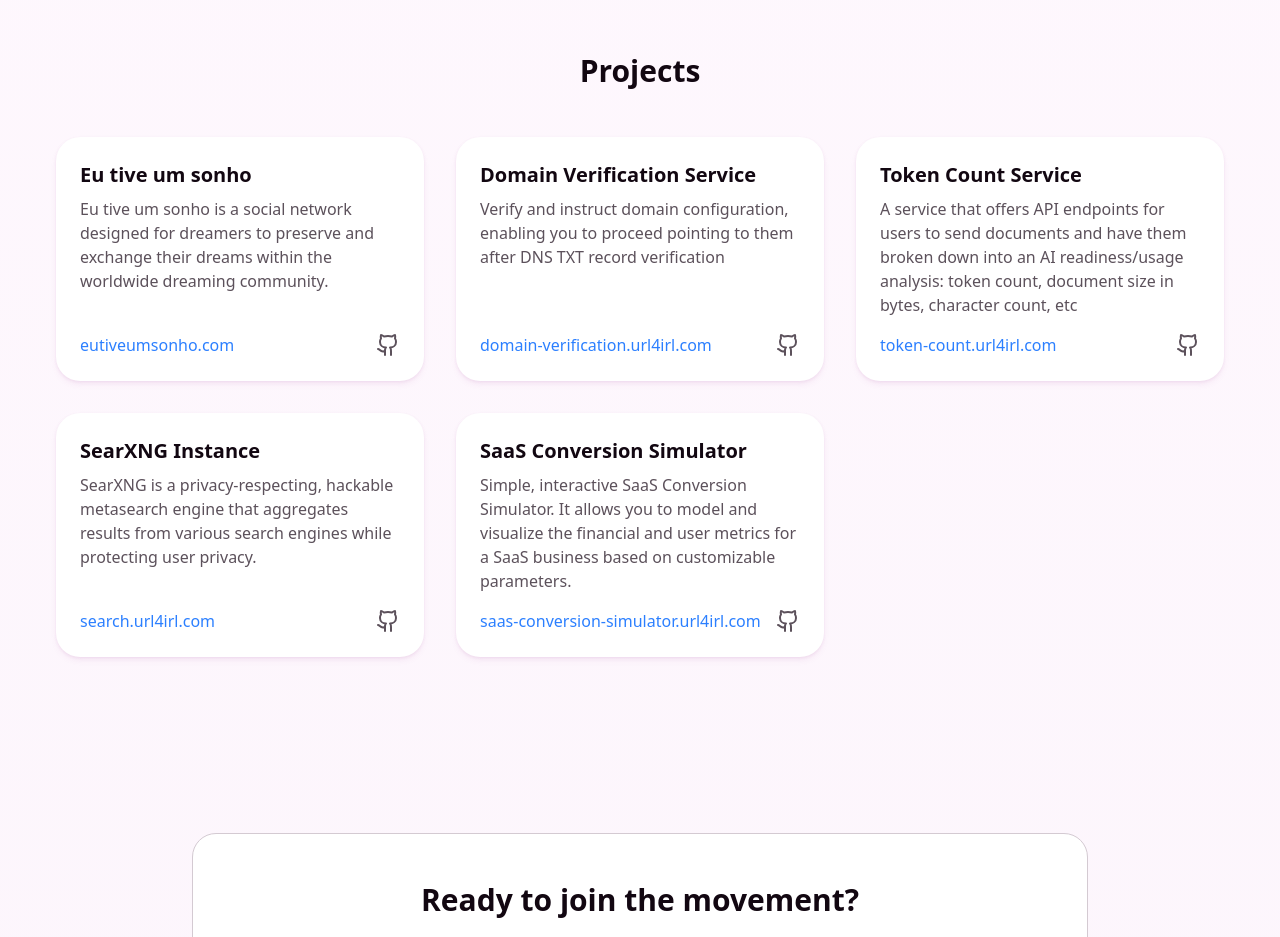
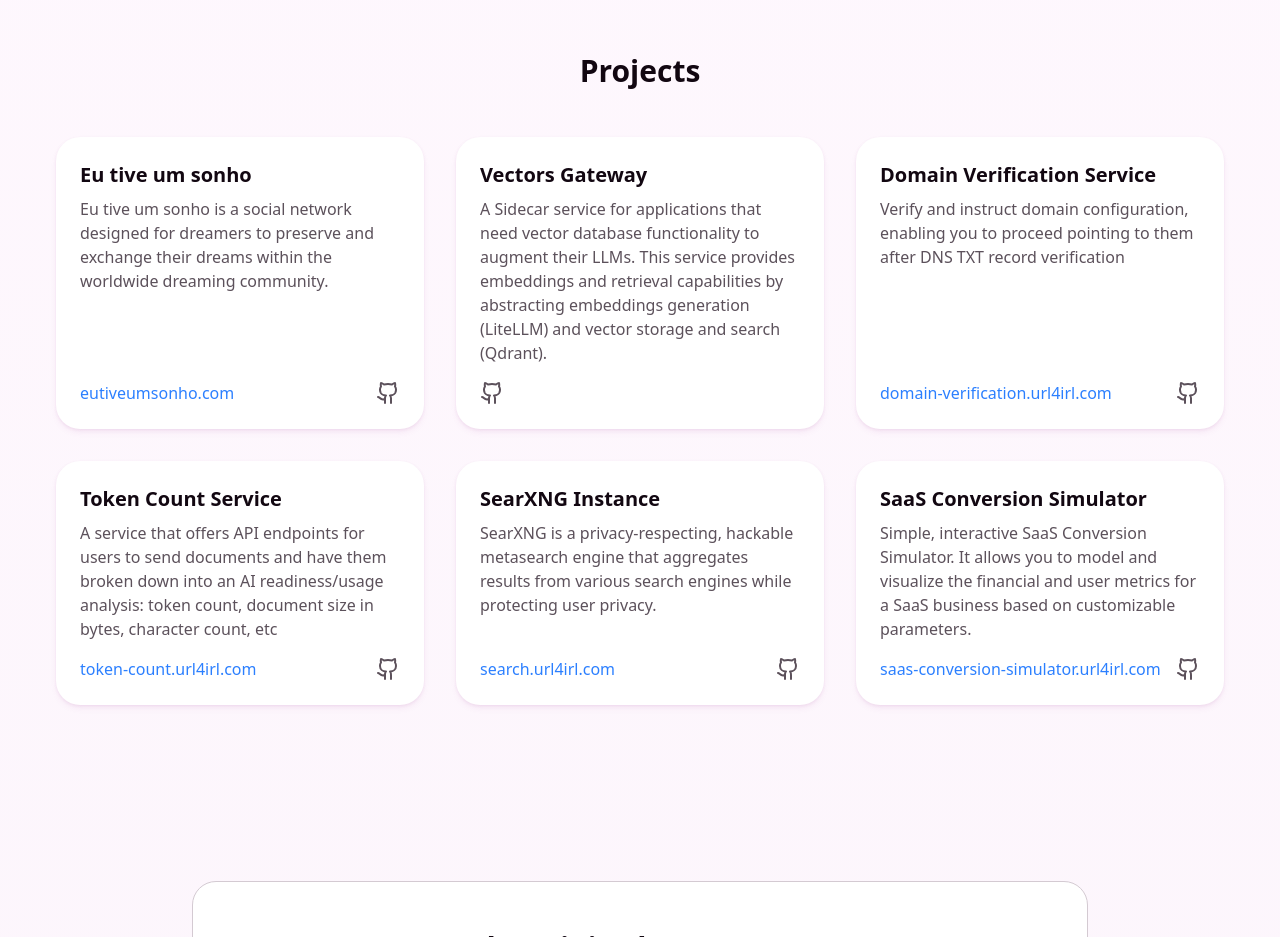
Before and after one commit to url4irl/site, a Next.js app: page /en in a window 1280 px wide. Shown: the part 1640-2577 px from the top of the page. Built offline with nearby package versions, Linux system fonts and the light colour scheme.

Commit message:
chore: add vectors-gateway project

```diff
--- a/containers/projects.tsx
+++ b/containers/projects.tsx
@@ -12,6 +12,11 @@
       description: t("projects.eutiveumsonho"),
       href: "https://eutiveumsonho.com",
       github: "https://github.com/eutiveumsonho/eutiveumsonho",
+    },
+    {
+      name: "Vectors Gateway",
+      description: t("projects.vectors-gateway"),
+      github: "https://github.com/url4irl/vectors-gateway",
     },
     {
       name: "Domain Verification Service",
@@ -56,6 +61,7 @@
                 <p className="text-muted-foreground">{project.description}</p>
               </div>
               <div className="mt-4 flex justify-between items-center">
+                {project.href && (
                   <a
                     data-umami-event={`project-click-${project.name}`}
                     href={project.href}
@@ -65,6 +71,7 @@
                   >
                     {new URL(project.href).hostname}
                   </a>
+                )}
                 {project.github && (
                   <a
                     data-umami-event={`github-click-${project.name}`}
--- a/messages/de.json
+++ b/messages/de.json
@@ -47,7 +47,8 @@
     "domain-verification": "Überprüfen und Anweisen der Domainkonfiguration, damit Sie nach der DNS-TXT-Eintrag-Verifizierung auf diese verweisen können.",
     "token-count": "Ein Dienst, der API-Endpunkte für Benutzer anbietet, um Dokumente zu senden und diese in eine KI-Bereitschafts-/Nutzungsanalyse aufzuschlüsseln: Token-Anzahl, Dokumentgröße in Bytes, Zeichenanzahl usw.",
     "searxng": "SearXNG ist eine datenschutzfreundliche, hackbare Metasuchmaschine, die Ergebnisse von verschiedenen Suchmaschinen aggregiert und gleichzeitig die Privatsphäre der Benutzer schützt.",
-    "saas-simulator": "Einfacher, interaktiver SaaS Conversion Simulator. Er ermöglicht die Modellierung und Visualisierung der finanziellen und Nutzerkennzahlen für ein SaaS-Geschäft auf Basis anpassbarer Parameter."
+    "saas-simulator": "Einfacher, interaktiver SaaS Conversion Simulator. Er ermöglicht die Modellierung und Visualisierung der finanziellen und Nutzerkennzahlen für ein SaaS-Geschäft auf Basis anpassbarer Parameter.",
+    "vectors-gateway": "Ein Sidecar-Service für Anwendungen, die Vektordatenbank-Funktionalität benötigen, um ihre LLMs zu erweitern. Dieser Service bietet Embedding- und Retrieval-Funktionen durch Abstraktion der Embedding-Generierung (LiteLLM) und Vektorspeicherung und -suche (Qdrant)."
   },
   "footer": {
     "copyright": "2025 url4irl. Technologie, die der Menschheit dient.",
--- a/messages/en.json
+++ b/messages/en.json
@@ -47,7 +47,8 @@
     "domain-verification": "Verify and instruct domain configuration, enabling you to proceed pointing to them after DNS TXT record verification",
     "token-count": "A service that offers API endpoints for users to send documents and have them broken down into an AI readiness/usage analysis: token count, document size in bytes, character count, etc",
     "searxng": "SearXNG is a privacy-respecting, hackable metasearch engine that aggregates results from various search engines while protecting user privacy.",
-    "saas-simulator": "Simple, interactive SaaS Conversion Simulator. It allows you to model and visualize the financial and user metrics for a SaaS business based on customizable parameters."
+    "saas-simulator": "Simple, interactive SaaS Conversion Simulator. It allows you to model and visualize the financial and user metrics for a SaaS business based on customizable parameters.",
+    "vectors-gateway": "A Sidecar service for applications that need vector database functionality to augment their LLMs. This service provides embeddings and retrieval capabilities by abstracting embeddings generation (LiteLLM) and vector storage and search (Qdrant)."
   },
   "footer": {
     "copyright": "2025 url4irl. Technology that serves humanity.",
--- a/messages/es.json
+++ b/messages/es.json
@@ -47,7 +47,8 @@
     "domain-verification": "Verifique e instruya la configuración del dominio, lo que le permite continuar apuntando a ellos después de la verificación del registro DNS TXT.",
     "token-count": "Un servicio que ofrece puntos finales de API para que los usuarios envíen documentos y los desglosen en un análisis de preparación/uso de IA: recuento de tokens, tamaño del documento en bytes, recuento de caracteres, etc.",
     "searxng": "SearXNG es un metabuscador hackeable y respetuoso con la privacidad que agrega resultados de varios motores de búsqueda mientras protege la privacidad del usuario.",
-    "saas-simulator": "Simulador de conversión SaaS simple e interactivo. Permite modelar y visualizar las métricas financieras y de usuarios para un negocio SaaS según parámetros personalizables."
+    "saas-simulator": "Simulador de conversión SaaS simple e interactivo. Permite modelar y visualizar las métricas financieras y de usuarios para un negocio SaaS según parámetros personalizables.",
+    "vectors-gateway": "Un servicio Sidecar para aplicaciones que necesitan funcionalidad de base de datos vectorial para aumentar sus LLMs. Este servicio proporciona capacidades de embeddings y recuperación abstraendo la generación de embeddings (LiteLLM) y almacenamiento y búsqueda vectorial (Qdrant)."
   },
   "footer": {
     "copyright": "2025 url4irl. Tecnología que sirve a la humanidad.",
--- a/messages/fr.json
+++ b/messages/fr.json
@@ -47,7 +47,8 @@
     "domain-verification": "Vérifiez et configurez le domaine, vous permettant de pointer vers eux après la vérification de l'enregistrement DNS TXT.",
     "token-count": "Un service qui offre des points de terminaison d'API permettant aux utilisateurs d'envoyer des documents et de les faire analyser pour une analyse de préparation/utilisation de l'IA : nombre de jetons, taille du document en octets, nombre de caractères, etc.",
     "searxng": "SearXNG est un métamoteur de recherche respectueux de la vie privée et piratable qui agrège les résultats de divers moteurs de recherche tout en protégeant la vie privée de l'utilisateur.",
-    "saas-simulator": "Simulateur de conversion SaaS simple et interactif. Il permet de modéliser et de visualiser les métriques financières et utilisateurs pour une entreprise SaaS selon des paramètres personnalisables."
+    "saas-simulator": "Simulateur de conversion SaaS simple et interactif. Il permet de modéliser et de visualiser les métriques financières et utilisateurs pour une entreprise SaaS selon des paramètres personnalisables.",
+    "vectors-gateway": "Un service Sidecar pour les applications qui ont besoin de fonctionnalité de base de données vectorielle pour augmenter leurs LLMs. Ce service fournit des capacités d'embeddings et de récupération en abstraisant la génération d'embeddings (LiteLLM) et le stockage et la recherche vectoriels (Qdrant)."
   },
   "footer": {
     "copyright": "2025 url4irl. Technologie qui sert l'humanité.",
--- a/messages/pt.json
+++ b/messages/pt.json
@@ -47,7 +47,8 @@
     "domain-verification": "Verifique e instrua a configuração de domínio, permitindo que você continue apontando para eles após a verificação do registro DNS TXT.",
     "token-count": "Um serviço que oferece endpoints de API para usuários enviarem documentos e tê-los divididos em uma análise de prontidão/uso de IA: contagem de tokens, tamanho do documento em bytes, contagem de caracteres, etc.",
     "searxng": "SearXNG é um metasearch engine hackeável e que respeita a privacidade, que agrega resultados de vários motores de busca enquanto protege a privacidade do usuário.",
-    "saas-simulator": "Simulador de Conversão SaaS simples e interativo. Permite modelar e visualizar as métricas financeiras e de usuários para um negócio SaaS com base em parâmetros personalizáveis."
+    "saas-simulator": "Simulador de Conversão SaaS simples e interativo. Permite modelar e visualizar as métricas financeiras e de usuários para um negócio SaaS com base em parâmetros personalizáveis.",
+    "vectors-gateway": "Um serviço Sidecar para aplicações que precisam de funcionalidade de banco de dados vetorial para aumentar seus LLMs. Este serviço fornece capacidades de embeddings e recuperação abstraindo a geração de embeddings (LiteLLM) e armazenamento e busca vetorial (Qdrant)."
   },
   "footer": {
     "copyright": "2025 url4irl. Tecnologia que serve à humanidade.",
--- a/messages/zh.json
+++ b/messages/zh.json
@@ -47,7 +47,8 @@
     "domain-verification": "验证并指导域名配置，使您可以在DNS TXT记录验证后继续指向它们。",
     "token-count": "一项服务，为用户提供API端点，用于发送文档并将其分解为AI准备/使用分析：令牌计数、文档大小（字节）、字符计数等。",
     "searxng": "SearXNG是一个尊重隐私、可破解的元搜索引擎，它聚合了来自各种搜索引擎的结果，同时保护用户隐私。",
-    "saas-simulator": "简单、交互式的SaaS转化模拟器。它允许您根据可自定义参数对SaaS业务的财务和用户指标进行建模和可视化。"
+    "saas-simulator": "简单、交互式的SaaS转化模拟器。它允许您根据可自定义参数对SaaS业务的财务和用户指标进行建模和可视化。",
+    "vectors-gateway": "一个为需要向量数据库功能来增强其LLM的应用程序提供的Sidecar服务。该服务通过抽象嵌入生成（LiteLLM）和向量存储与搜索（Qdrant）来提供嵌入和检索功能。"
   },
   "footer": {
     "copyright": "2025 url4irl. 服务人类的技术。",
--- a/package.json
+++ b/package.json
@@ -9,7 +9,6 @@
     "lint": "next lint"
   },
   "dependencies": {
-    "@directus/sdk": "^19.1.0",
     "class-variance-authority": "^0.7.1",
     "clsx": "^2.1.1",
     "lucide-react": "^0.503.0",
```
Also changed, not shown: 1 other file (tests, documents, lock files or other folders). Lines whose indentation alone changed are shown as unchanged.
